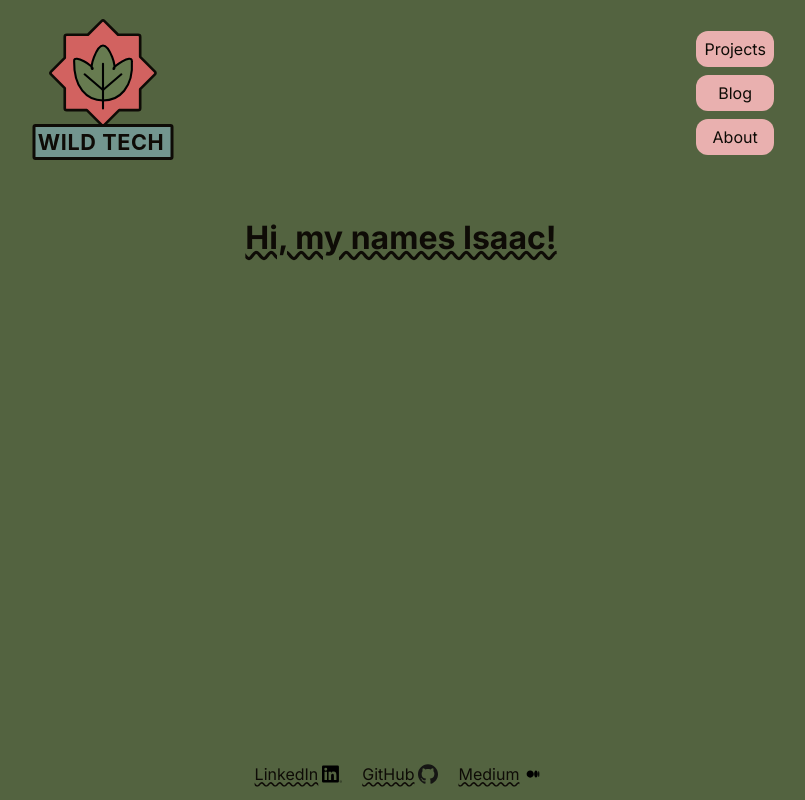
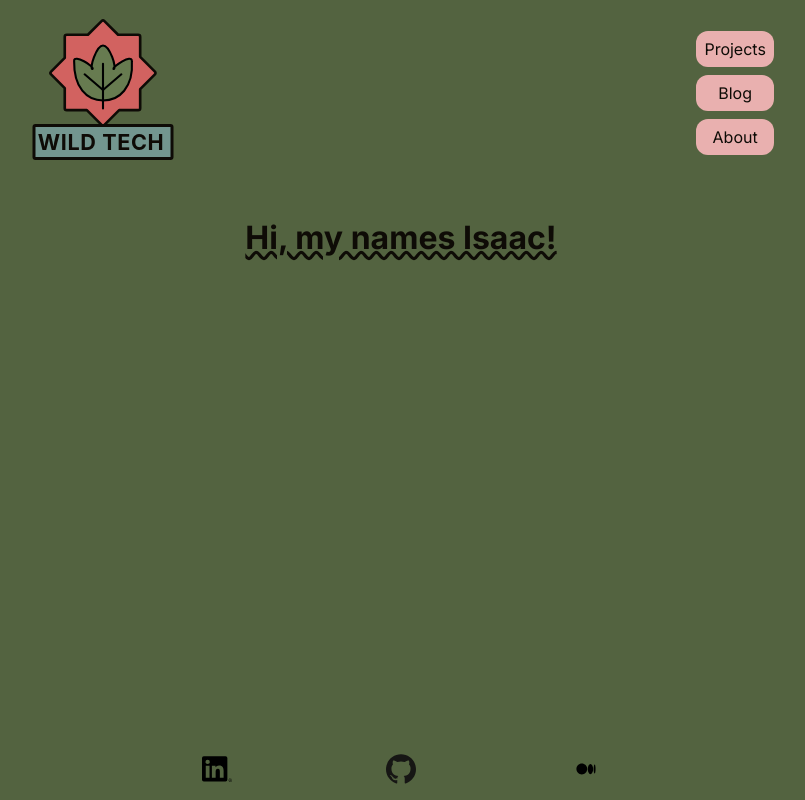
Before and after one commit to IsaacWild/portfolio-site, a Next.js app: page / in a window 1280 px wide. Shown: the whole page, without its empty margins (239-1044 px from the left). Built offline with nearby package versions, Linux system fonts and the light colour scheme.

Commit message:
Change footer layout and add icons for social media platforms.

```diff
--- a/app/Footer.module.css
+++ b/app/Footer.module.css
@@ -1,7 +1,6 @@
 .footer {
     background-color: #536340;
     display: flex;
-    align-items: center;
     justify-content: center;
     padding: 1rem 0rem;
     gap: 1rem;
@@ -15,3 +14,10 @@
 .footer img{
     padding: 0 0.25rem;
 }
+
+.footerHolder{
+    max-width: 700px;
+    width: 100%;
+    display: flex;
+    justify-content: space-evenly;
+}
--- a/app/Footer.tsx
+++ b/app/Footer.tsx
@@ -6,35 +6,35 @@ import LinkedIn from "../public/linkedin-logo.svg"
 export default function Footer() {
     return(
         <div className={styles.footer}>
-            <a href="https://www.linkedin.com/in/isaac-wild-b9b500123/" target="blank_">
-                <span>LinkedIn</span>
+            <div className={styles.footerHolder}>
+                <a href="https://www.linkedin.com/in/isaac-wild-b9b500123/" target="blank_">
                 <Image
                     src="/linkedin-logo.svg"
-                    width={20}
-                    height={20}
+                    width={30}
+                    height={30}
                     alt="Logo for LinkedIn"
                 />
             </a>
 
             <a href="https://github.com/IsaacWild" target="blank_">
-                <span>GitHub</span>
                 <Image
                     src="/github-logo.svg"
-                    width={20}
-                    height={20}
+                    width={30}
+                    height={30}
                     alt="Logo for LinkedIn"
                 />
             </a>
 
             <a href="https://medium.com/@isaac.wild" target="blank_">
-                <span>Medium</span>
                 <Image
                     src="/medium-logo.svg"
-                    width={20}
-                    height={20}
+                    width={30}
+                    height={30}
                     alt="Logo for LinkedIn"
                 />
             </a>
+            </div>
+
         </div>
     )
 }
```
